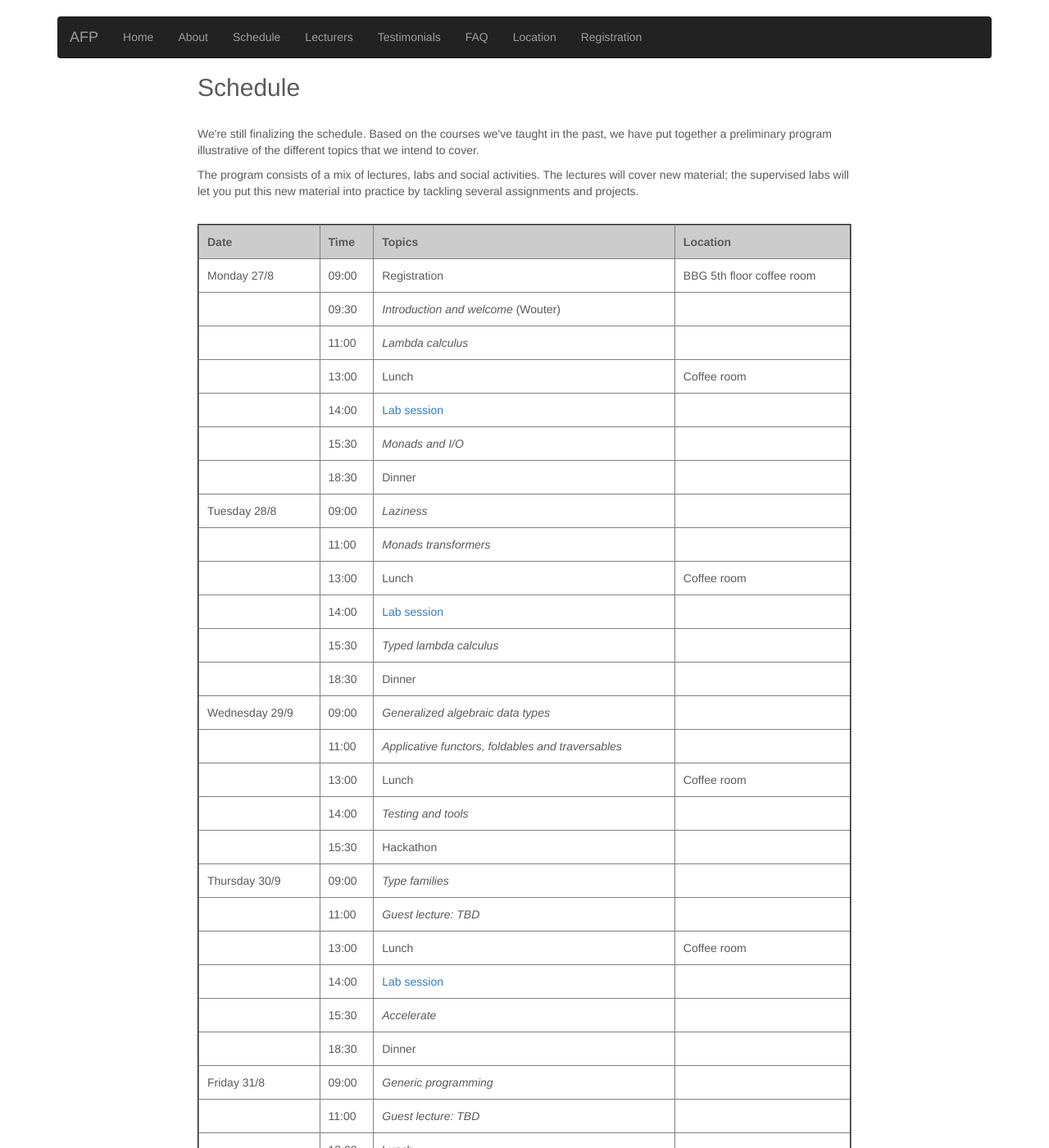
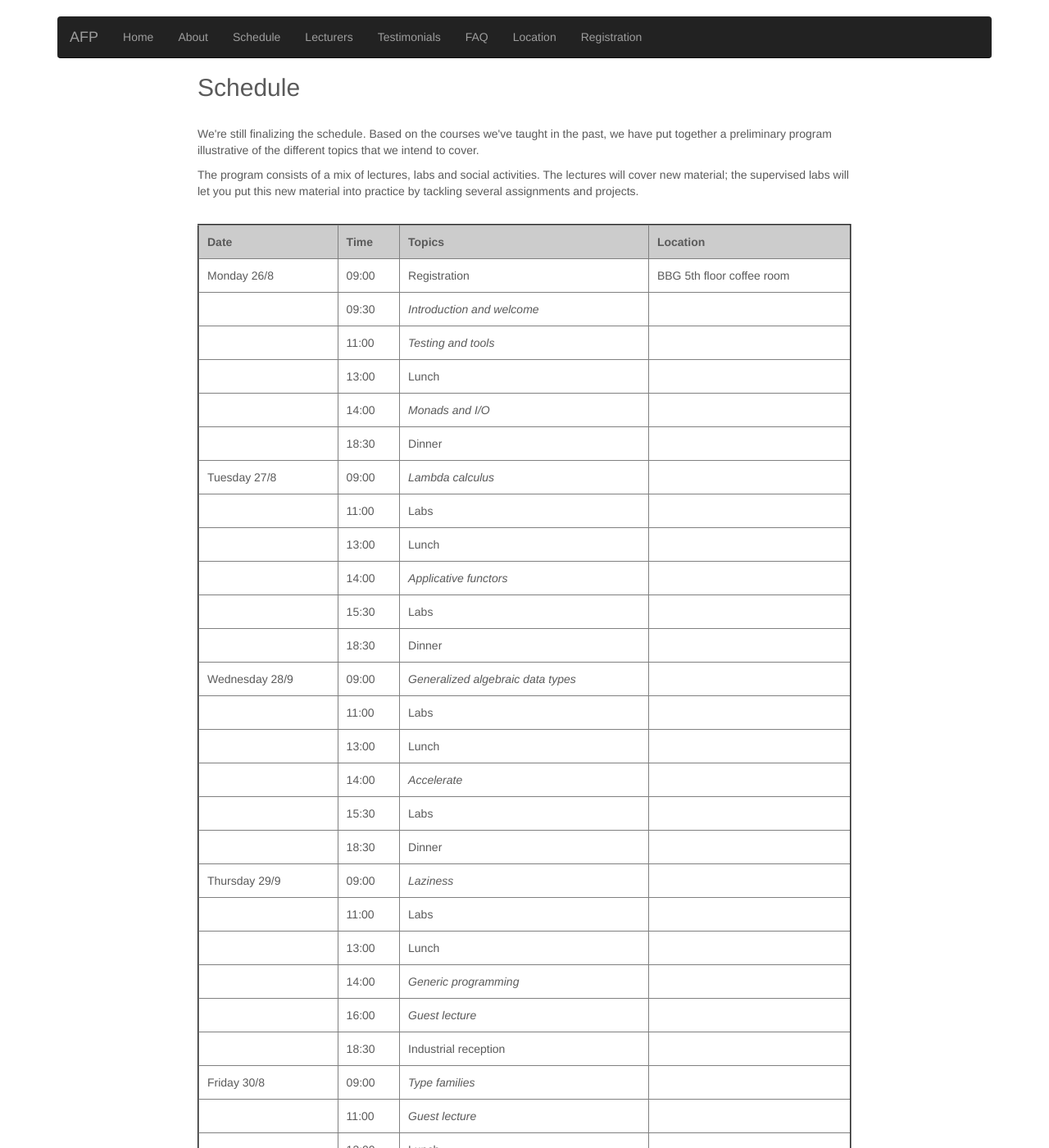
Before and after one commit to uu-afp/uu-afp.github.io, a Jekyll site: the page built from schedule.html, in a window 1280 px wide and 1400 px high. Shown: the whole window at 82% size. Built offline with Jekyll 4.4.1, drawn with Linux system fonts in a browser that asks for light colours; nearby versions of some CDN libraries.

Commit message:
Updated draft schedule 2019.

```diff
--- a/schedule.html
+++ b/schedule.html
@@ -34,7 +34,7 @@ assignments and projects.
     </tr>
 
     <tr>
-      <td>Monday 27/8</td>
+      <td>Monday 26/8</td>
       <td>09:00</td>
       <td>Registration</td>
       <td>BBG 5th floor coffee room</td>
@@ -43,7 +43,7 @@ assignments and projects.
     <tr>
       <td></td>
       <td>09:30</td>
-      <td><i>Introduction and welcome</i> (Wouter) </td>
+      <td><i>Introduction and welcome</i></td>
       <td></td>
     </tr>
 
@@ -51,7 +51,7 @@ assignments and projects.
     <tr>
       <td></td>
       <td>11:00</td>
-      <td><i>Lambda calculus</i> </td>
+      <td><i>Testing and tools</i></td>
       <td> </td>
     </tr>
 
@@ -59,19 +59,12 @@ assignments and projects.
       <td></td>
       <td>13:00</td>
       <td>Lunch</td>
-      <td>Coffee room</td>
+      <td></td>
     </tr>
 
     <tr>
       <td></td>
       <td>14:00</td>
-      <td><a href="labs.html">Lab session</a></td>
-      <td></td>
-    </tr>
-
-    <tr>
-      <td></td>
-      <td>15:30</td>
       <td><i>Monads and I/O</i></td>
       <td></td>
     </tr>
@@ -84,16 +77,16 @@ assignments and projects.
 
 
     <tr>
-      <td>Tuesday 28/8</td>
+      <td>Tuesday 27/8</td>
       <td>09:00</td>
-      <td><i>Laziness</i></td>
+      <td><i>Lambda calculus</i></td>
       <td></td>
     </tr>
 
     <tr>
       <td></td>
       <td>11:00</td>
-      <td><i>Monads transformers</i></td>
+      <td>Labs</td>
       <td></td>
     </tr>
 
@@ -101,20 +94,20 @@ assignments and projects.
       <td></td>
       <td>13:00</td>
       <td>Lunch</td>
-      <td>Coffee room</td>
+      <td></td>
     </tr>
 
     <tr>
       <td></td>
       <td>14:00</td>
-      <td><a href="labs.html">Lab session</a></td>
+      <td><i>Applicative functors</i></td>
       <td></td>
     </tr>
 
     <tr>
       <td></td>
       <td>15:30</td>
-      <td><i>Typed lambda calculus</i></td>
+      <td>Labs</td>
       <td></td>
     </tr>
 
@@ -136,7 +129,7 @@ assignments and projects.
     <tr>
       <td></td>
       <td>11:00</td>
-      <td><i>Applicative functors, foldables and traversables</i></td>
+      <td>Labs</td>
       <td></td>
     </tr>
 
@@ -144,55 +137,20 @@ assignments and projects.
       <td></td>
       <td>13:00</td>
       <td>Lunch</td>
-      <td>Coffee room</td>
+      <td></td>
     </tr>
 
     <tr>
       <td></td>
       <td>14:00</td>
-      <td><i>Testing and tools</i></td>
+      <td><i>Accelerate</i></td>
       <td></td>
     </tr>
 
     <tr>
       <td></td>
       <td>15:30</td>
-      <td>Hackathon</td>
-    </tr>
-
-
-    <tr>
-      <td>Thursday 30/9</td>
-      <td>09:00</td>
-      <td><i>Type families</i></td>
-      <td></td>
-    </tr>
-
-    <tr>
-      <td></td>
-      <td>11:00</td>
-      <td><i>Guest lecture: TBD</i></td>
-      <td></td>
-    </tr>
-
-    <tr>
-      <td></td>
-      <td>13:00</td>
-      <td>Lunch</td>
-      <td>Coffee room</td>
-    </tr>
-
-    <tr>
-      <td></td>
-      <td>14:00</td>
-      <td><a href="labs.html">Lab session</a></td>
-      <td></td>
-    </tr>
-
-    <tr>
-      <td></td>
-      <td>15:30</td>
-      <td><i>Accelerate</i></td>
+      <td>Labs</td>
       <td></td>
     </tr>
 
@@ -202,18 +160,59 @@ assignments and projects.
       <td>Dinner</td>
     </tr>
 
+    <tr>
+      <td>Thursday 29/9</td>
+      <td>09:00</td>
+      <td><i>Laziness</i></td>
+      <td></td>
+    </tr>
 
     <tr>
-      <td>Friday 31/8</td>
-      <td>09:00</td>
+      <td></td>
+      <td>11:00</td>
+      <td>Labs</td>
+      <td></td>
+    </tr>
+
+    <tr>
+      <td></td>
+      <td>13:00</td>
+      <td>Lunch</td>
+      <td></td>
+    </tr>
+
+    <tr>
+      <td></td>
+      <td>14:00</td>
       <td><i>Generic programming</i></td>
       <td></td>
     </tr>
 
     <tr>
       <td></td>
+      <td>16:00</td>
+      <td><i>Guest lecture</i></td>
+      <td></td>
+    </tr>
+
+    <tr>
+      <td></td>
+      <td>18:30</td>
+      <td>Industrial reception</td>
+    </tr>
+
+
+    <tr>
+      <td>Friday 30/8</td>
+      <td>09:00</td>
+      <td><i>Type families</i></td>
+      <td></td>
+    </tr>
+
+    <tr>
+      <td></td>
       <td>11:00</td>
-      <td><i>Guest lecture: TBD</i></td>
+      <td><i>Guest lecture</i></td>
       <td></td>
     </tr>
 
```
Also changed, not shown: other parts of schedule.html (+1 -1 lines).
